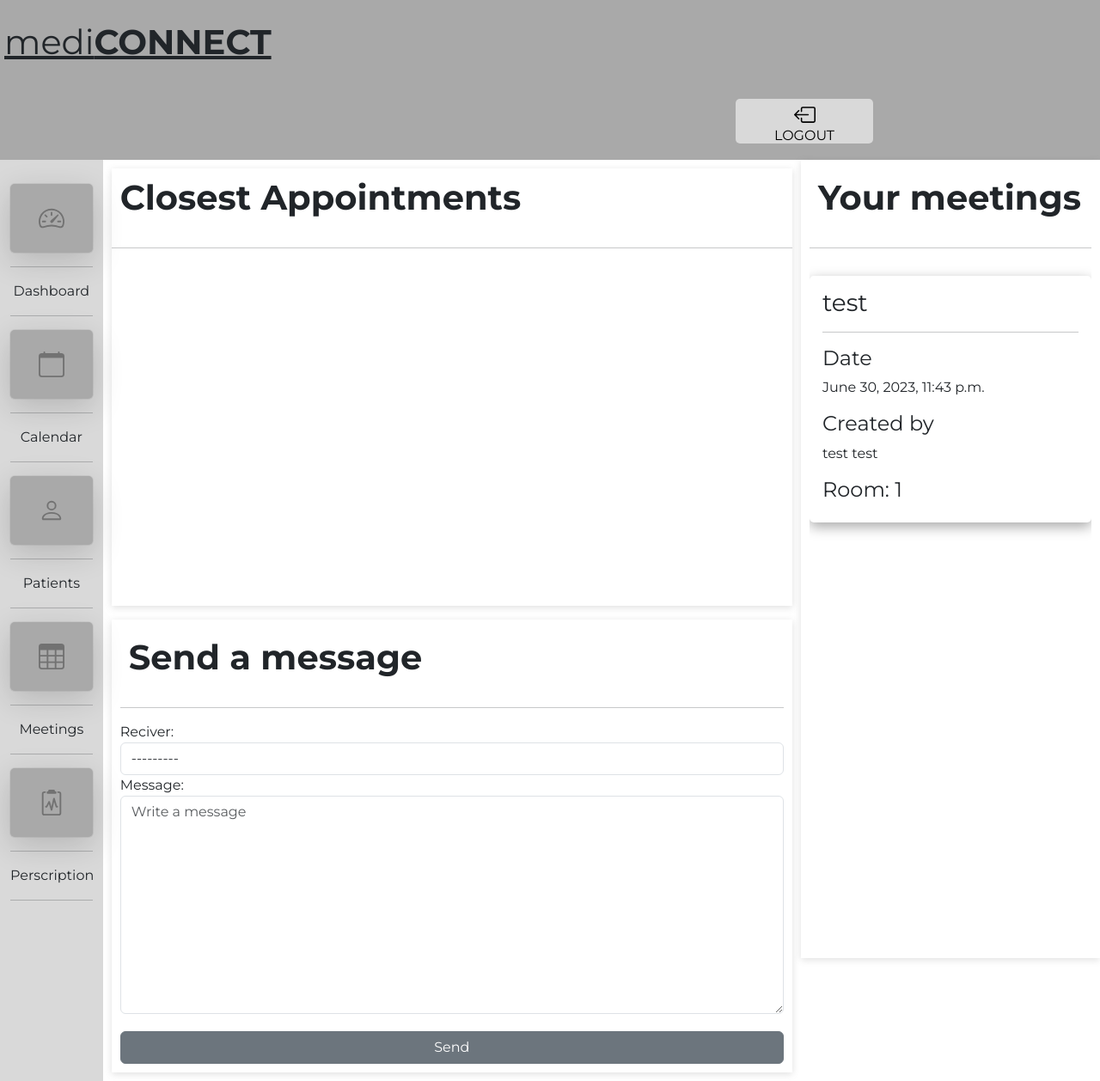
After one commit to RadekKusiak71/Hospital_Management, a Django app: page /manage/ in a window 1280 px wide. The commit adds this page. Shown: the whole page at 86% size. Run offline with Django 4.2, Linux system fonts and the light colour scheme; a user stored in the database is signed in; data comes from the database, SQL or seed files in the repository; data that the repository does not hold is empty.

Commit message:
management app templates + css

```diff
--- a/main/static/css/base.css
+++ b/main/static/css/base.css
@@ -29,7 +29,7 @@
 .header_logo{
     min-width: 20%;
     width: fit-content;
-    height: 100%;
+    height: 6rem;
     display: flex;
     justify-content: center;
     align-items: center;
@@ -47,7 +47,7 @@
     padding: 5px;
     display: inline-block;
     text-align: center;
-    height: 2.5rem;
+    height: 3.2rem;
     width: 10rem;
     margin: 5px;
     text-decoration: none;
@@ -57,9 +57,10 @@
     transition: 0.3s ease-in-out;
 }
 .header_buttons:hover{
-    height: 2.7rem;
+    height: 3.6rem;
     width: 10.4rem;
     background-color: white;
+    box-shadow: rgba(0, 0, 0, 0.16) 0px 10px 36px 0px, rgba(0, 0, 0, 0.06) 0px 0px 0px 1px;
 }
 /* CONTAINER */
 .container_main{
@@ -71,7 +72,6 @@
 }
 .side_bar{
     min-height: 100vh;
-    height: fit-content;
     min-width: 6%;
     width: fit-content;
     background: #D9D9D9;
@@ -90,6 +90,7 @@
     align-items: center;
     border-radius: 5px;
     transition: 0.3s ease-in-out;
+    box-shadow: rgba(0, 0, 0, 0.16) 0px 10px 36px 0px, rgba(0, 0, 0, 0.06) 0px 0px 0px 1px;
 }
 .menu_link a {
     text-decoration: none;
@@ -102,12 +103,6 @@
 
 .main_content{
     width: 92%;
-    background-color: blue;
+    min-height: 100vh;
+    height: fit-content;
 }
-
-.footer_container{
-    width: 100%;
-    min-height: 6rem;
-    height: fit-content;
-    background-color:#A9A9A9;
-}
--- /dev/null
+++ b/main/static/css/dashboard.css
@@ -0,0 +1,113 @@
+.dashboard_container{
+    width: 100%;
+    min-height: 100%;
+    height: fit-content;
+    display: flex;
+    justify-content: space-between;
+    flex-wrap: wrap;
+}
+.title{
+    text-align: center;
+    display: flex;
+    justify-content: flex-start;
+    align-items: center;
+    min-height: 4rem;
+    padding: 10px;
+    font-weight: bolder;
+}
+
+/* LEFT SIDE */
+.dashboard_left_cont{
+    min-width: 70%;
+    width: fit-content;
+    min-height: 100vh;
+    height: fit-content;
+    padding: 10px;
+}
+.left_upper{
+    width: 100%;
+    min-height: 15rem;
+    height: fit-content;
+    box-shadow: rgba(99, 99, 99, 0.2) 0px 2px 8px 0px;
+}
+.apointments{
+    min-height: 25rem;
+    height: fit-content;
+    width: 100%;
+    display: flex;
+    justify-content: flex-start;
+    flex-wrap: wrap;
+    gap: 5rem;
+    padding: 10px;
+}
+.apointment{
+    min-height: 15rem;
+    min-width: 28%;
+    width: fit-content;
+    height: fit-content;
+    background-color:white;
+    margin: auto;
+    margin-top: 5px;
+    border-radius: 5px;
+    box-shadow: rgba(0, 0, 0, 0.35) 0px 5px 15px;
+    padding: 10px;
+}
+.apointment h4{
+    margin-top: 6px;
+}
+.apointment p{
+    font-size: 20px;
+}
+.apointment form{
+    margin-top: 10px;
+    width: 100%;
+    display: flex;
+    justify-content: center;
+    align-items: center;
+    gap:2rem
+}
+.apointment form button{
+    width: 40%;
+}
+
+.left_lower{
+    width: 100%;
+    height: fit-content;
+    padding: 10px;
+    margin-top: 1rem;
+    box-shadow: rgba(99, 99, 99, 0.2) 0px 2px 8px 0px;
+}
+.message_form_cont{
+    margin: 1rem 0 0 0;
+}
+.message_form_cont form button {
+    width: 100%;
+    margin-top: 20px;
+}
+
+
+
+.dashboard_right_cont{
+    min-width: 30%;
+    width: fit-content;
+    min-height: 100vh;
+    height: fit-content;
+    padding: 10px;
+    box-shadow: rgba(99, 99, 99, 0.2) 0px 2px 8px 0px;
+}
+
+.meeting_container{
+    width: 100%;
+    height: 100vh;
+    overflow: auto;
+}
+.meeting{
+    min-height: 10rem;
+    height: fit-content;
+    margin: auto;
+    padding: 15px;
+    margin-top: 1rem;
+    background-color: white;
+    box-shadow: rgba(0, 0, 0, 0.35) 0px 5px 15px;
+    border-radius: 5px;
+}
--- a/main/templates/main/base.html
+++ b/main/templates/main/base.html
@@ -7,19 +7,50 @@
     <title>{% block title %}Base{% endblock %}</title>
     <link href="https://cdn.jsdelivr.net/npm/bootstrap@5.3.0/dist/css/bootstrap.min.css" rel="stylesheet" integrity="sha384-9ndCyUaIbzAi2FUVXJi0CjmCapSmO7SnpJef0486qhLnuZ2cdeRhO02iuK6FUUVM" crossorigin="anonymous">
     <link rel="stylesheet" href="{% static 'css/base.css' %}">
+    {%block css%} {% endblock %}
 </head>
 <body>
     <div class="header_container">
         <header>
             <div class="header_logo">
-                <h1>mediConnect</h1>
+                <h1 style="text-decoration: underline;">medi<span style="font-weight: 700;">CONNECT</span></h1>
             </div>
             <div class="header_login">
                 {% if user.is_authenticated %}
-                <a href="" class="header_buttons">Logout</a>
+                <a href="{% url 'doctor_logout' %}" class="header_buttons">
+                    <div class="header_login_img">
+                        <svg xmlns="http://www.w3.org/2000/svg" width="25" height="25" fill="currentColor" class="bi bi-box-arrow-left" viewBox="0 0 16 16">
+                            <path fill-rule="evenodd" d="M6 12.5a.5.5 0 0 0 .5.5h8a.5.5 0 0 0 .5-.5v-9a.5.5 0 0 0-.5-.5h-8a.5.5 0 0 0-.5.5v2a.5.5 0 0 1-1 0v-2A1.5 1.5 0 0 1 6.5 2h8A1.5 1.5 0 0 1 16 3.5v9a1.5 1.5 0 0 1-1.5 1.5h-8A1.5 1.5 0 0 1 5 12.5v-2a.5.5 0 0 1 1 0v2z"/>
+                            <path fill-rule="evenodd" d="M.146 8.354a.5.5 0 0 1 0-.708l3-3a.5.5 0 1 1 .708.708L1.707 7.5H10.5a.5.5 0 0 1 0 1H1.707l2.147 2.146a.5.5 0 0 1-.708.708l-3-3z"/>
+                          </svg>
+                    </div>
+                    <div class="header_login_text">
+                        <p>Logout</p>
+                    </div>
+                </a>
                 {% else %}
-                <a href="" class="header_buttons">Sign in</a>
-                <a href="" class="header_buttons">Register</a>
+                <a href="{%url  'doctor_login_page' %}" class="header_buttons">
+                    <div class="header_login_img">
+                        <svg xmlns="http://www.w3.org/2000/svg" width="25" height="25" fill="currentColor" class="bi bi-box-arrow-in-right" viewBox="0 0 16 16">
+                            <path fill-rule="evenodd" d="M6 3.5a.5.5 0 0 1 .5-.5h8a.5.5 0 0 1 .5.5v9a.5.5 0 0 1-.5.5h-8a.5.5 0 0 1-.5-.5v-2a.5.5 0 0 0-1 0v2A1.5 1.5 0 0 0 6.5 14h8a1.5 1.5 0 0 0 1.5-1.5v-9A1.5 1.5 0 0 0 14.5 2h-8A1.5 1.5 0 0 0 5 3.5v2a.5.5 0 0 0 1 0v-2z"/>
+                            <path fill-rule="evenodd" d="M11.854 8.354a.5.5 0 0 0 0-.708l-3-3a.5.5 0 1 0-.708.708L10.293 7.5H1.5a.5.5 0 0 0 0 1h8.793l-2.147 2.146a.5.5 0 0 0 .708.708l3-3z"/>
+                          </svg>
+                    </div>
+                    <div class="header_login_text">
+                        <p>Login</p>
+                    </div>
+                </a>
+                <a href="{% url 'doctor_register_page' %}" class="header_buttons">
+                    <div class="header_login_img">
+                        <svg xmlns="http://www.w3.org/2000/svg" width="25" height="25" fill="currentColor" class="bi bi-person-add" viewBox="0 0 16 16">
+                            <path d="M12.5 16a3.5 3.5 0 1 0 0-7 3.5 3.5 0 0 0 0 7Zm.5-5v1h1a.5.5 0 0 1 0 1h-1v1a.5.5 0 0 1-1 0v-1h-1a.5.5 0 0 1 0-1h1v-1a.5.5 0 0 1 1 0Zm-2-6a3 3 0 1 1-6 0 3 3 0 0 1 6 0ZM8 7a2 2 0 1 0 0-4 2 2 0 0 0 0 4Z"/>
+                            <path d="M8.256 14a4.474 4.474 0 0 1-.229-1.004H3c.001-.246.154-.986.832-1.664C4.484 10.68 5.711 10 8 10c.26 0 .507.009.74.025.226-.341.496-.65.804-.918C9.077 9.038 8.564 9 8 9c-5 0-6 3-6 4s1 1 1 1h5.256Z"/>
+                          </svg>
+                    </div>
+                    <div class="header_login_text">
+                        <p>Register</p>
+                    </div>
+                </a>
                 {% endif %}
             </div>
         </header>
@@ -27,7 +58,7 @@
     <div class="container_main">
         <div class="side_bar">
             <div class="menu_link">
-                <a href="">
+                <a href="{% url 'dashboard' %}">
                     <svg xmlns="http://www.w3.org/2000/svg" width="30" height="30" fill="currentColor" class="bi bi-speedometer2" viewBox="0 0 16 16" class="side_bar_icons">
                     <path d="M8 4a.5.5 0 0 1 .5.5V6a.5.5 0 0 1-1 0V4.5A.5.5 0 0 1 8 4zM3.732 5.732a.5.5 0 0 1 .707 0l.915.914a.5.5 0 1 1-.708.708l-.914-.915a.5.5 0 0 1 0-.707zM2 10a.5.5 0 0 1 .5-.5h1.586a.5.5 0 0 1 0 1H2.5A.5.5 0 0 1 2 10zm9.5 0a.5.5 0 0 1 .5-.5h1.5a.5.5 0 0 1 0 1H12a.5.5 0 0 1-.5-.5zm.754-4.246a.389.389 0 0 0-.527-.02L7.547 9.31a.91.91 0 1 0 1.302 1.258l3.434-4.297a.389.389 0 0 0-.029-.518z"/>
                     <path fill-rule="evenodd" d="M0 10a8 8 0 1 1 15.547 2.661c-.442 1.253-1.845 1.602-2.932 1.25C11.309 13.488 9.475 13 8 13c-1.474 0-3.31.488-4.615.911-1.087.352-2.49.003-2.932-1.25A7.988 7.988 0 0 1 0 10zm8-7a7 7 0 0 0-6.603 9.329c.203.575.923.876 1.68.63C4.397 12.533 6.358 12 8 12s3.604.532 4.923.96c.757.245 1.477-.056 1.68-.631A7 7 0 0 0 8 3z"/>
@@ -38,14 +69,14 @@
             <p style="text-align: center;">Dashboard</p>
             <hr>
             <div class="menu_link">
-                <a href="">
+                <a href="{% url 'doctor_calendar' %}">
                     <svg xmlns="http://www.w3.org/2000/svg" width="30" height="30" fill="currentColor" class="bi bi-calendar" viewBox="0 0 16 16" class="side_bar_icons">
                         <path d="M3.5 0a.5.5 0 0 1 .5.5V1h8V.5a.5.5 0 0 1 1 0V1h1a2 2 0 0 1 2 2v11a2 2 0 0 1-2 2H2a2 2 0 0 1-2-2V3a2 2 0 0 1 2-2h1V.5a.5.5 0 0 1 .5-.5zM1 4v10a1 1 0 0 0 1 1h12a1 1 0 0 0 1-1V4H1z"/>
                       </svg>
                 </a>
             </div>
             <hr>
-            <p style="text-align: center;">Visits</p>
+            <p style="text-align: center;">Calendar</p>
             <hr>
             <div class="menu_link">
                 <a href="">
@@ -86,9 +117,6 @@
             {% endblock %}
         </div>
     </div>
-    <div class="footer_container">
-        <header></header>
-    </div>
     <script src="https://cdn.jsdelivr.net/npm/bootstrap@5.3.0/dist/js/bootstrap.bundle.min.js" integrity="sha384-geWF76RCwLtnZ8qwWowPQNguL3RmwHVBC9FhGdlKrxdiJJigb/j/68SIy3Te4Bkz" crossorigin="anonymous"></script>
 </body>
 </html>
--- /dev/null
+++ b/main/templates/main/dashboard.html
@@ -0,0 +1,72 @@
+{% extends 'main/base.html' %}
+{% load static %}
+{% block title %} Dashboard {% endblock %}
+{% block css %} <link rel="stylesheet" href="{% static 'css/dashboard.css' %}" >{% endblock %}
+{% block content %}
+<div class="dashboard_container">
+    <div class="dashboard_left_cont">
+        <div class="left_upper">
+            <div class="title">
+                <h1 style="font-weight: bolder;">Closest Appointments</h1>
+            </div>
+            <hr>
+            <div class="apointments">
+                {% for apointment in apointments %}
+                <div class="apointment">
+                    <h3>Patient ID: {{apointment.patient.id}}</h3>
+                    <hr>
+                    <h4>Patient Full Name:</h4>
+                    <div class="patient"><p>{{apointment.patient.firstname}} {{apointment.patient.lastname}}</p></div>
+                    <h4>Room: {{apointment.room}}</h4>
+                    <h4 style="margin-top:1rem;">Apointment Date:</h4>
+                    <div class="date"><p>{{apointment.date}}</p></div>
+                    <h4>Apointment Status:</h4>
+                    <div class="status">{% if apointment.status%} <p>Confirmed</p> {% else %} <p>Unconfirmed</p> {% endif %}</div>
+                    <div class="buttons">
+                        <!-- CONNECT TO BACKEND -->
+                        <form action="" method="POST">
+                            {% csrf_token %}
+                            <button type="submit" class="btn btn-success" name="confirm" id="confirm" value="{{apointment.id}}">Confirm</button>
+                            <button type="submit" class="btn btn-danger" name="delete" id=delete value="{{apointment.id}}">Delete</button>
+                        </form>
+                    </div>
+                </div>
+                {% endfor %}
+            </div>
+        </div>
+        <div class="left_lower">
+            <div class="title">
+                <h1 style="font-weight: bolder;">Send a message</h1>
+            </div>
+            <hr>
+            <div class="message_form_cont">
+                <!-- CONNECT TO BACKEND -->
+                <form action="" method="POST">
+                    {% csrf_token %}
+                    {{message_form}}
+                    <button class="btn btn-secondary" id="msg_form" name="msg_form">Send</button>
+                </form>
+            </div>
+        </div>
+    </div>
+    <div class="dashboard_right_cont">
+        <div class="title">
+            <h1 style="font-weight: bolder;">Your meetings</h1>
+        </div>
+        <hr>
+        <div class="meeting_container">
+            {% for meeting in meetings %}
+            <div class="meeting">
+                <h3>{{meeting.title}}</h3>
+                <hr>
+                <h4>Date</h4>
+                <p>{{meeting.date}}</p>
+                <h4>Created by</h4>
+                <p>{{meeting.created_by.firstname}} {{meeting.created_by.lastname}}</p>
+                <h4>Room: {{meeting.room.number}}</h4>
+            </div>
+            {% endfor %}
+        </div>
+    </div>
+</div>
+{% endblock %}
```
Also changed, not shown: main/static/css/doctor_login.css (added, +64 -0 lines), main/templates/main/doctor_calendar.html (added, +7 -0 lines), main/templates/main/doctor_login_page.html (added, +30 -0 lines), main/templates/main/doctor_register_page.html (added, +30 -0 lines), main/static/css/doctor_calendar.css (added), main/static/css/doctor_register.css (added), main/static/images/logo_transparent.png (added).
